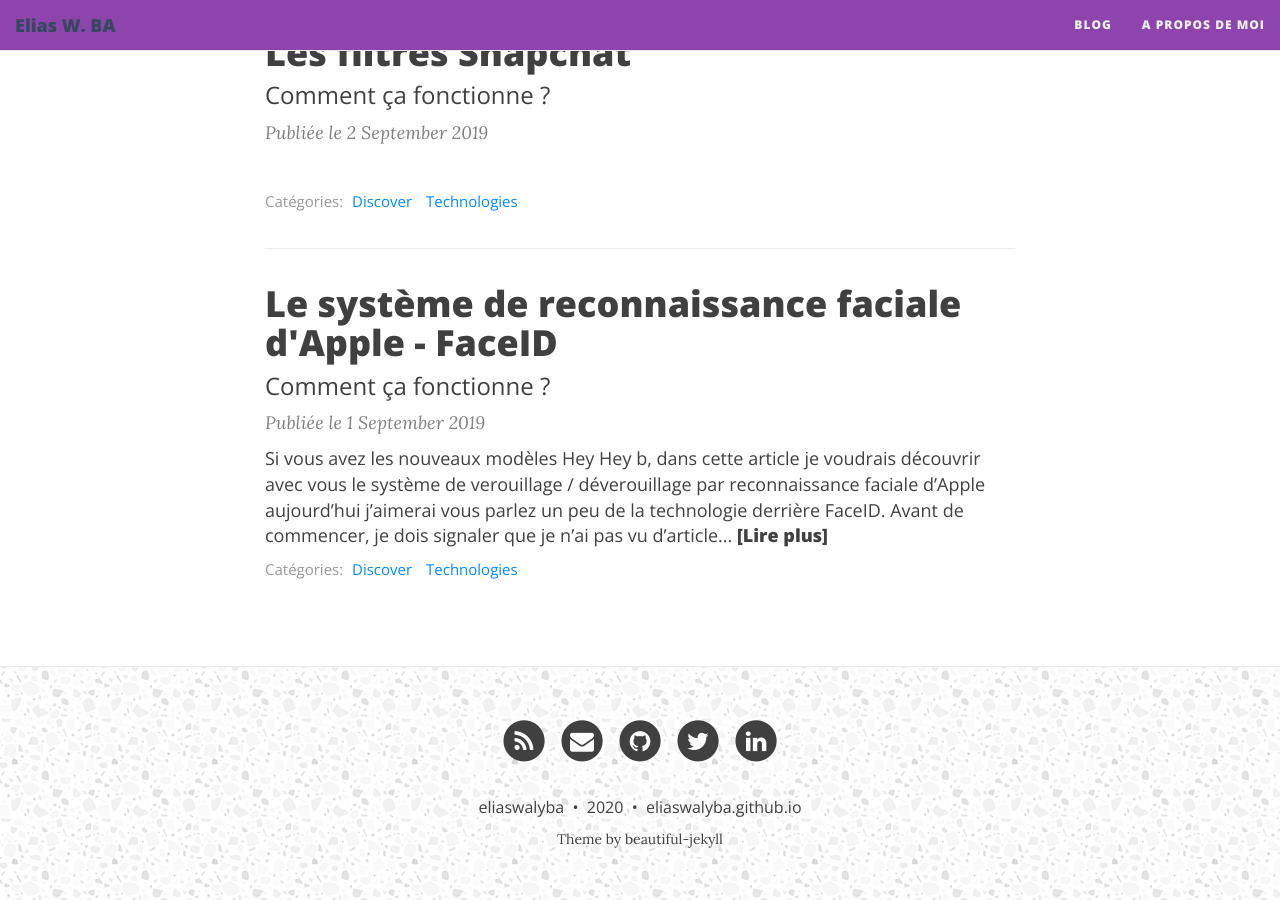
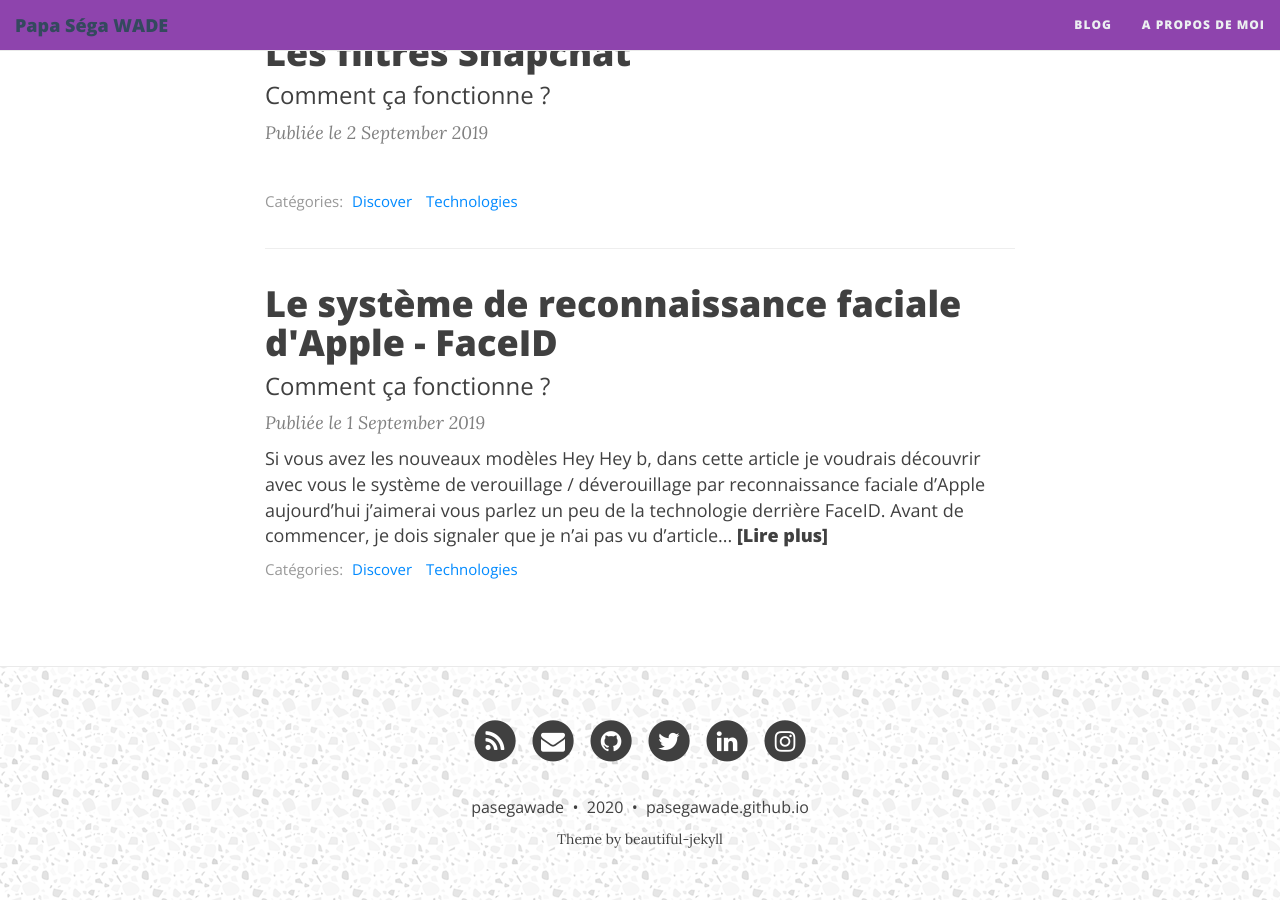
Before and after one commit to papasega/papasega.github.io, a Jekyll site: the page built from index.html, in a window 1280 px wide and 900 px high, scrolled down 580 px. Built offline with Jekyll 4.4.1, drawn with Linux system fonts in a browser that asks for light colours; nearby versions of some CDN libraries; the list of posts is cut into pages by our own code.

Commit message:
Update _config.yml

```diff
--- a/_config.yml
+++ b/_config.yml
@@ -1,10 +1,10 @@
 # --- General options --- #
 
 # Name of website
-title: Elias W. BA
+title: Papa Séga WADE
 
 # Short description of your site
-description: A virtual proof that I'm awesome
+description: Les Maths et IA
 
 # --- Local development options ---
 # If your website is hosted locally rather than on GitHub, then you need to uncomment the next two parameters to set the url and baseurl
@@ -25,7 +25,7 @@ navbar-links:
 
 # Image to show in the navigation bar - image must be a square (width = height)
 # Remove this parameter if you don't want an image in the navbar
-avatar: "/img/avatar.jpg"
+avatar: "/img/avatar_psw.jpg"
 
 # If you want to have an image logo in the top-left corner instead of the title text,
 # then specify the following parameter
@@ -57,7 +57,7 @@ footer-img: "/img/footerbg.png"
 # Change all these values or delete the ones you don't want.
 # Important: you must keep the "name" parameter, everything else you can remove
 author:
-  name: eliaswalyba
+  name: pasegawade
 
 # Select your active Social Network Links.
 # Uncomment the links you want to show in the footer and add your information to each link.
@@ -65,16 +65,16 @@ author:
 # If you want to add a new link that isn't here, you'll need to also edit the file _data/SocialNetworks.yml
 social-network-links:
   rss: true
-  email: "eliaswalyba@gmail.com"
+  email: "pasega.wade@gmail.com"
   # facebook: deanattali
-  github: eliaswalyba
-  twitter: eliaswalyba
+  github: papasega
+  twitter: papasegaw
 #  reddit: yourname
-  linkedin: eliaswalyba
+  linkedin: papasegawade
 #  xing: yourname
 #  stackoverflow: "3943160/daattali"
 #  snapchat: deanat78
-#  instagram: deanat78
+  instagram: maths_psw
 #  youtube: user/deanat78
 #  spotify: yourname
 #  telephone: +14159998888
@@ -90,7 +90,7 @@ share-links-active:
 
 # How to display the link to the website in the footer
 # Remove this if you don't want a link in the footer
-url-pretty: "eliaswalyba.github.io"  # eg. "deanattali.com/beautiful-jekyll"
+url-pretty: "pasegawade.github.io"  # eg. "deanattali.com/beautiful-jekyll"
 
 # --- Web Statistics Section --- #
 
@@ -115,7 +115,7 @@ url-pretty: "eliaswalyba.github.io"  # eg. "deanattali.com/beautiful-jekyll"
 # --- Comments --- #
 
 # Fill in your Disqus shortname (NOT the userid) if you want to support Disqus comments
-disqus: "eliaswalyba"
+disqus: "pasegawade"
 
 # If you want to use JustComments fill with the API Key
 #just-comments: "ABCD-EFGH-IJKL"
```
